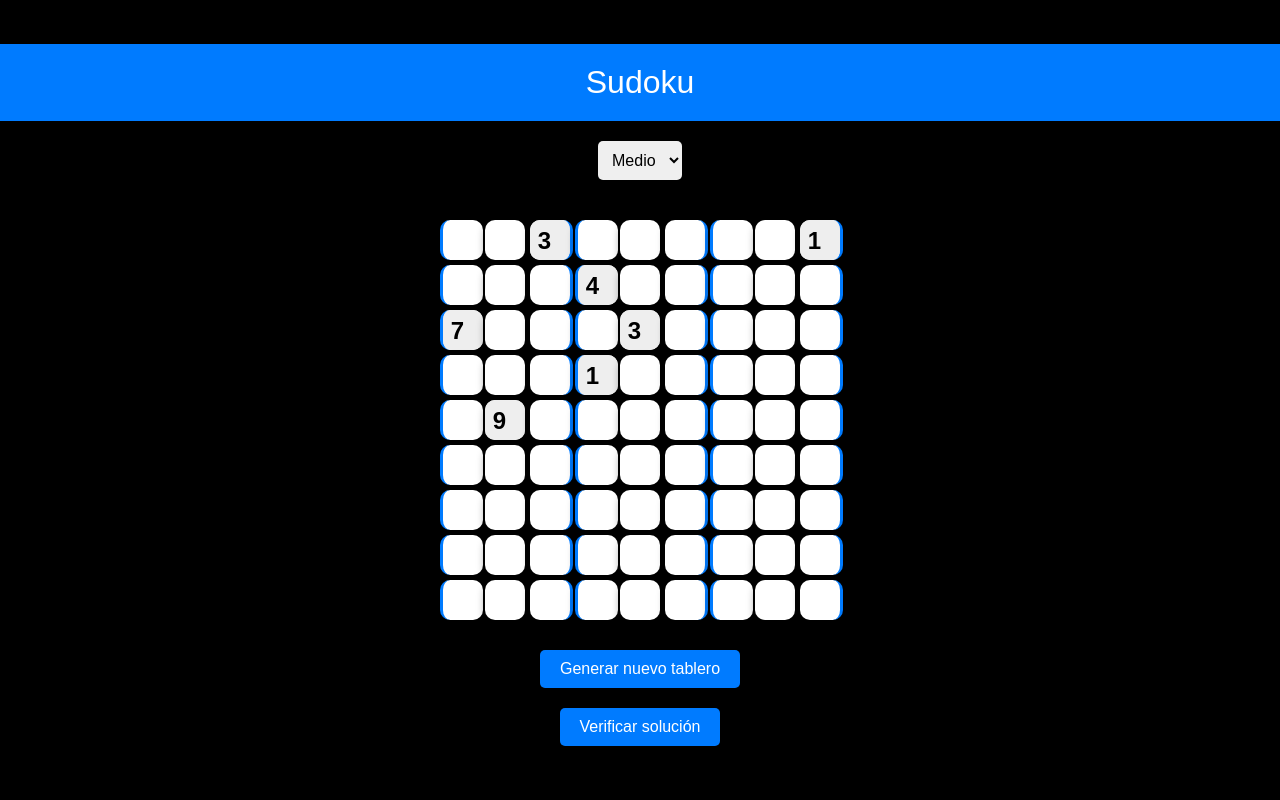
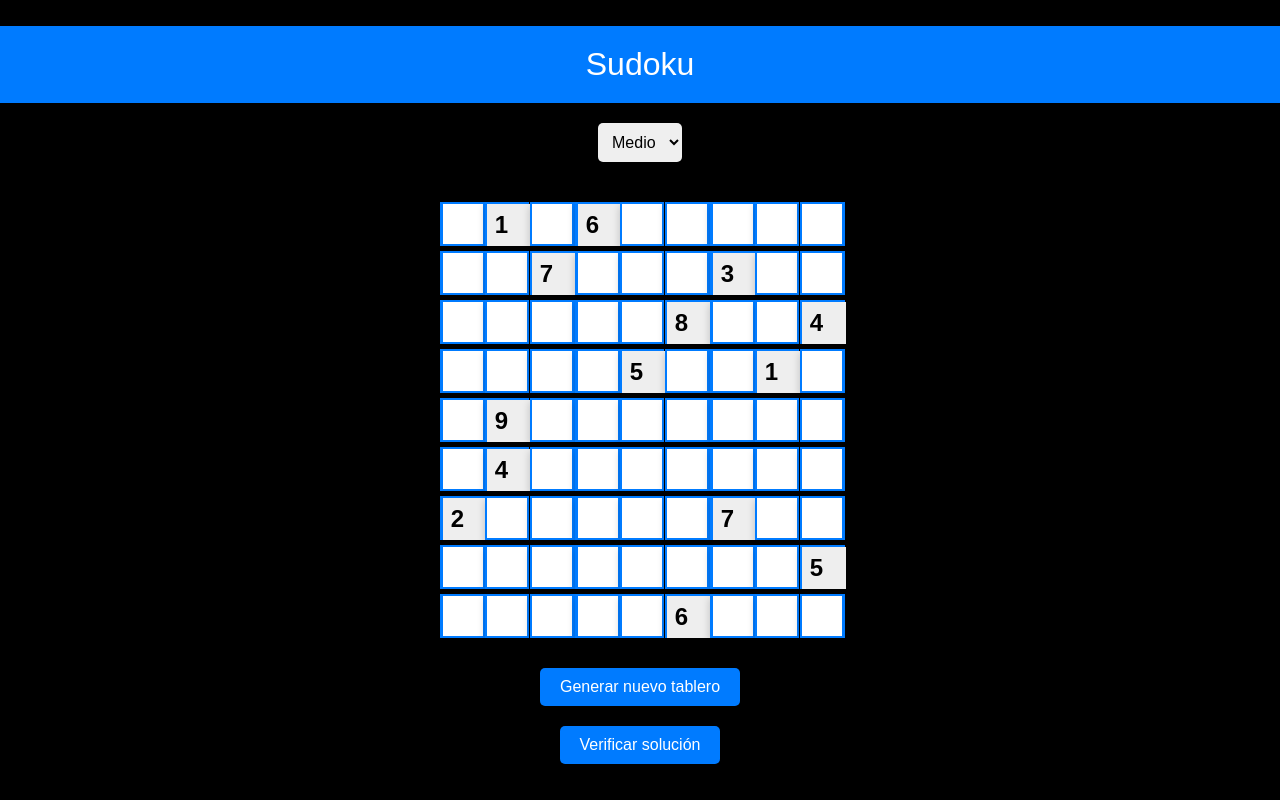
Before and after one commit to ultracreatorpro/Sudoku, a plain HTML site: page index.html in a window 1280 px wide. Drawn offline with Linux system fonts and the light colour scheme.

Commit message:
Update index.html

```diff
--- a/index.html
+++ b/index.html
@@ -42,9 +42,8 @@
             padding-top: 100%;
             position: relative;
             background-color: white;
-            border-radius: 10px;
-            box-shadow: 0px 4px 8px rgba(0, 0, 0, 0.4);
-            overflow: hidden;
+            border: 2px solid #007bff;
+            box-shadow: 0px 4px 8px rgba(0, 0, 0, 0.2);
         }
 
         .cell input {
@@ -73,14 +72,6 @@
 
         .cell:nth-child(3n+1) {
             border-left: 3px solid #007bff;
-        }
-
-        .row:nth-child(3n) .cell {
-            border-bottom: 3px solid #007bff;
-        }
-
-        .row:nth-child(3n+1) .cell {
-            border-top: 3px solid #007bff;
         }
 
         button {
@@ -129,6 +120,7 @@
     <script>
         const boards = {
             easy: [
+                [
                     [5, 3, 0, 0, 7, 0, 0, 0, 0],
                     [6, 0, 0, 1, 9, 5, 0, 0, 0],
                     [0, 9, 8, 0, 0, 0, 0, 6, 0],
@@ -139,7 +131,64 @@
                     [0, 0, 0, 4, 1, 9, 0, 0, 5],
                     [0, 0, 0, 0, 8, 0, 0, 7, 9]
                 ],
+                [
+                    [1, 0, 0, 4, 0, 0, 8, 0, 0],
+                    [0, 5, 0, 0, 0, 7, 0, 0, 6],
+                    [0, 0, 3, 0, 0, 0, 9, 0, 0],
+                    [0, 0, 0, 9, 0, 0, 0, 0, 5],
+                    [0, 0, 0, 0, 5, 0, 0, 0, 0],
+                    [4, 0, 0, 0, 0, 6, 0, 0, 0],
+                    [0, 0, 7, 0, 0, 0, 2, 0, 0],
+                    [6, 0, 0, 2, 0, 0, 0, 9, 0],
+                    [0, 0, 4, 0, 0, 5, 0, 0, 7]
+                ],
+                [
+                    [0, 2, 0, 0, 5, 0, 0, 6, 0],
+                    [0, 0, 0, 8, 0, 0, 4, 0, 0],
+                    [0, 0, 9, 0, 0, 0, 0, 0, 0],
+                    [0, 1, 0, 0, 7, 0, 0, 3, 0],
+                    [4, 0, 0, 0, 0, 0, 0, 0, 9],
+                    [0, 5, 0, 0, 9, 0, 0, 7, 0],
+                    [0, 0, 0, 0, 0, 0, 3, 0, 0],
+                    [0, 0, 1, 0, 0, 2, 0, 0, 0],
+                    [0, 7, 0, 0, 4, 0, 0, 8, 0]
+                ],
+                [  // Nuevo esquema fácil 1
+                    [3, 0, 0, 5, 0, 9, 0, 0, 1],
+                    [0, 8, 0, 0, 0, 0, 0, 9, 0],
+                    [0, 0, 2, 0, 8, 0, 3, 0, 0],
+                    [7, 0, 0, 0, 6, 0, 0, 0, 8],
+                    [0, 5, 0, 0, 0, 0, 0, 6, 0],
+                    [4, 0, 0, 0, 9, 0, 0, 0, 7],
+                    [0, 0, 6, 0, 2, 0, 4, 0, 0],
+                    [0, 9, 0, 0, 0, 0, 0, 5, 0],
+                    [8, 0, 0, 4, 0, 5, 0, 0, 2]
+                ],
+                [  // Nuevo esquema fácil 2
+                    [2, 0, 0, 3, 0, 0, 0, 0, 0],
+                    [8, 0, 0, 0, 0, 7, 0, 9, 0],
+                    [0, 0, 0, 6, 0, 0, 0, 0, 3],
+                    [0, 6, 0, 0, 0, 0, 0, 0, 4],
+                    [0, 0, 8, 0, 0, 0, 3, 0, 0],
+                    [4, 0, 0, 0, 0, 0, 0, 6, 0],
+                    [7, 0, 0, 0, 0, 8, 0, 0, 0],
+                    [0, 3, 0, 7, 0, 0, 0, 0, 9],
+                    [0, 0, 0, 0, 0, 9, 0, 0, 8]
+                 ],
+                 [  // Nuevo esquema fácil 3
+                    [9, 6, 1, 0, 4, 3, 0, 0, 2],
+                    [7, 0, 3, 0, 8, 5, 9, 4, 1],
+                    [0, 4, 5, 9, 2, 1, 0, 0, 0],
+                    [3, 9, 0, 1, 0, 0, 0, 0, 5],
+                    [1, 0, 4, 0, 9, 2, 3, 6, 8],
+                    [5, 0, 2, 4, 3, 0, 0, 0, 7],
+                    [4, 3, 7, 8, 0, 9, 2, 0, 0],
+                    [0, 1, 0, 2, 5, 0, 8, 3, 0],
+                    [0, 5, 8, 3, 0, 4, 7, 0, 0]
+                ]
+            ],
             medium: [
+                [
                     [0, 0, 3, 0, 0, 0, 0, 0, 1],
                     [0, 0, 0, 4, 0, 0, 0, 0, 0],
                     [7, 0, 0, 0, 3, 0, 0, 0, 0],
@@ -150,18 +199,49 @@
                     [0, 0, 0, 0, 0, 0, 0, 0, 0],
                     [0, 0, 0, 0, 0, 0, 0, 0, 0]
                 ],
+                [
+                    [0, 1, 0, 6, 0, 0, 0, 0, 0],
+                    [0, 0, 7, 0, 0, 0, 3, 0, 0],
+                    [0, 0, 0, 0, 0, 8, 0, 0, 4],
+                    [0, 0, 0, 0, 5, 0, 0, 1, 0],
+                    [0, 9, 0, 0, 0, 0, 0, 0, 0],
+                    [0, 4, 0, 0, 0, 0, 0, 0, 0],
+                    [2, 0, 0, 0, 0, 0, 7, 0, 0],
+                    [0, 0, 0, 0, 0, 0, 0, 0, 5],
+                    [0, 0, 0, 0, 0, 6, 0, 0, 0]
+                ],
+                [  // Nuevo esquema medio 1
+                    [0, 0, 0, 0, 6, 0, 0, 0, 3],
+                    [3, 0, 0, 0, 0, 9, 0, 5, 0],
+                    [0, 5, 0, 0, 0, 7, 0, 0, 8],
+                    [0, 0, 9, 5, 0, 0, 6, 0, 0],
+                    [8, 0, 0, 9, 0, 4, 0, 0, 1],
+                    [0, 0, 7, 0, 0, 8, 9, 0, 0],
+                    [7, 0, 0, 8, 0, 0, 0, 6, 0],
+                    [0, 4, 0, 1, 0, 0, 0, 0, 7],
+                    [1, 0, 0, 0, 5, 0, 0, 0, 0]
+                ]
+            ],
             hard: [
+                [
+                    [4, 0, 0, 0, 3, 0, 0, 0, 6],
+                    [0, 0, 0, 0, 4, 0, 3, 0, 0],
+                    [0, 0, 0, 0, 0, 0, 4, 0, 0],
                     [0, 0, 0, 0, 0, 0, 0, 0, 0],
+                    [0, 8, 0, 0, 0, 0, 0, 0, 0],
+                    [0, 1, 0, 0, 0, 9, 0, 0, 0],
+                    [0, 0, 0, 0, 0, 1, 0, 0, 3],
                     [0, 0, 0, 0, 0, 0, 0, 0, 0],
-                [0, 0, 0, 0, 0, 0, 0, 0, 0],
-                [0, 0, 0, 0, 0, 0, 0, 0, 0],
-                [0, 0, 0, 0, 0, 0, 0, 0, 0],
-                [0, 0, 0, 0, 0, 0, 0, 0, 0],
-                [0, 0, 0, 0, 0, 0, 0, 0, 0],
-                [0, 0, 0, 0, 0, 0, 0, 0, 0],
-                [0, 0, 0, 0, 0, 0, 0, 0, 0]
+                    [0, 6, 0, 8, 0, 4, 0, 0, 0]
+                ]
             ]
         };
+
+        function getRandomBoard(difficulty) {
+            const selectedBoards = boards[difficulty];
+            const randomIndex = Math.floor(Math.random() * selectedBoards.length);
+            return selectedBoards[randomIndex];
+        }
 
         function createBoard(board) {
             const boardContainer = document.getElementById('sudoku-board');
@@ -186,7 +266,8 @@
 
         function generateBoard() {
             const difficulty = document.getElementById('difficulty').value;
-            createBoard(boards[difficulty]);
+            const randomBoard = getRandomBoard(difficulty);
+            createBoard(randomBoard);
         }
 
         function checkSolution() {
```
Lines whose indentation alone changed are shown as unchanged.
